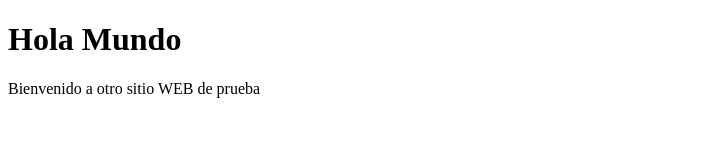
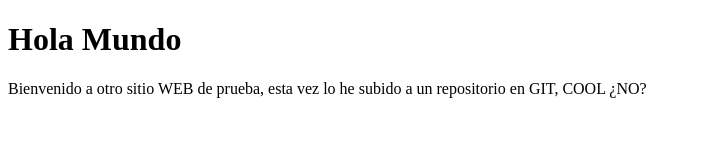
Before and after one commit to julioapv/proyectoDemoCursoPrework, a plain HTML site: page index.html in a window 1280 px wide. Shown: the whole page, without its empty margins (0-701 px from the left). Drawn offline with Linux system fonts and the light colour scheme.

Commit message:
cambios agregados

```diff
--- a/index.html
+++ b/index.html
@@ -8,6 +8,6 @@
 </head>
 <body>
     <h1>Hola Mundo</h1>
-        <p>Bienvenido a otro sitio WEB de prueba</p>
+        <p>Bienvenido a otro sitio WEB de prueba, esta vez lo he subido a un repositorio en GIT, COOL ¿NO?</p>
 </body>
 </html>
```
